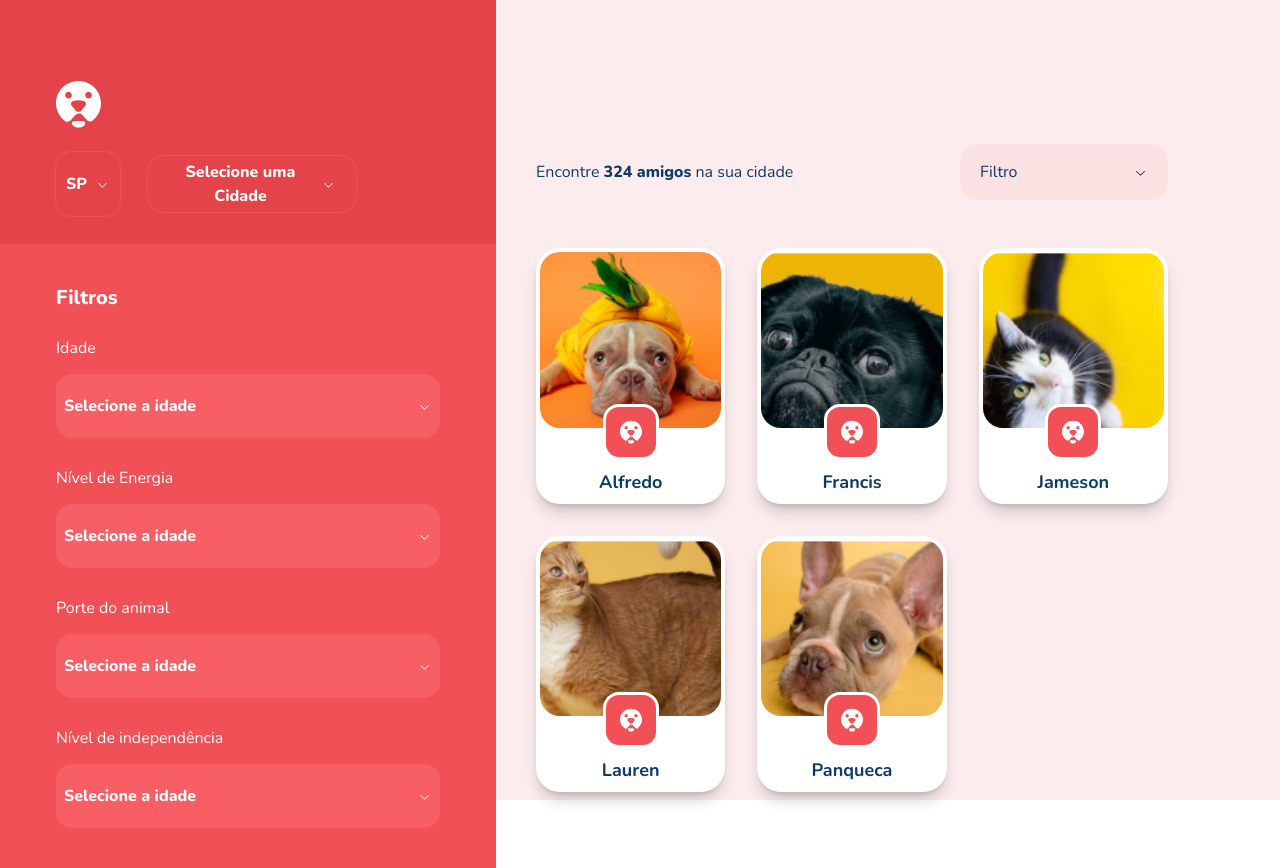
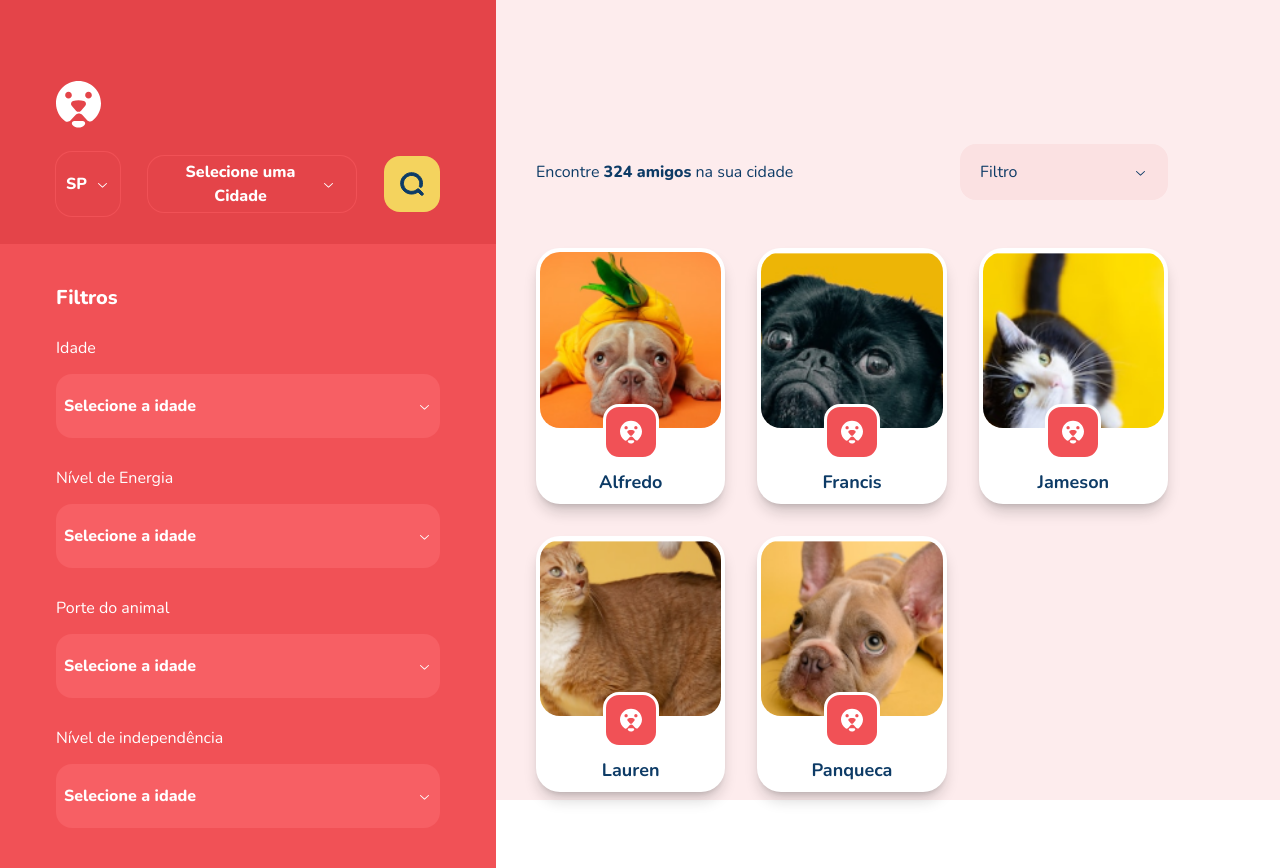
Before and after one commit to zJoaoMarcos/find-a-friend, a Next.js app: page /pets in a window 1280 px wide. Built offline with nearby package versions, Linux system fonts and the light colour scheme.

Commit message:
update button

```diff
--- a/src/app/pets/page.tsx
+++ b/src/app/pets/page.tsx
@@ -78,7 +78,7 @@ export default function Pets() {
               ))}
             </Select>
 
-            <Button icon={<SearchIcon />} className="h-14 w-14" />
+            <Button Icon={<SearchIcon />}  classValue="h-14 w-14" />
           </div>
         </header>
 
--- a/src/components/Button/index.tsx
+++ b/src/components/Button/index.tsx
@@ -1,4 +1,4 @@
-import React, { ButtonHTMLAttributes, DetailedHTMLProps } from "react";
+import React from "react";
 import { ClassValue, VariantProps, tv } from "tailwind-variants";
 
 const buttonTv = tv({
```
